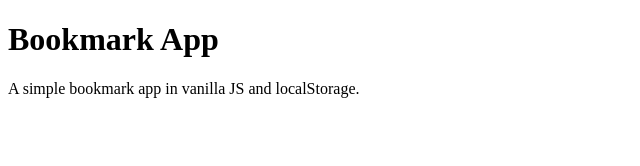
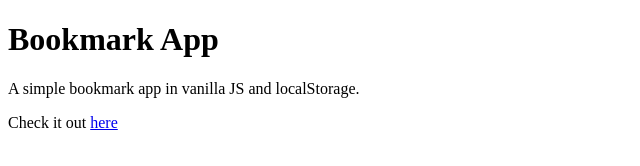
Before and after one commit to saadbess/bookmark-app, a plain HTML site: page README.html in a window 1280 px wide. Shown: the whole page, without its empty margins (0-640 px from the left). Drawn offline with Linux system fonts and the light colour scheme.

Commit message:
added gh-pages link

```diff
--- a/README.html
+++ b/README.html
@@ -8,5 +8,7 @@
 
 <p>A simple bookmark app in vanilla JS and localStorage.</p>
 
+<p>Check it out <a href="https://saadbess.github.io/bookmark-app/" target="_blank">here</a></p>
+
 </body>
 </html>
```
Also changed, not shown: 1 other file.
